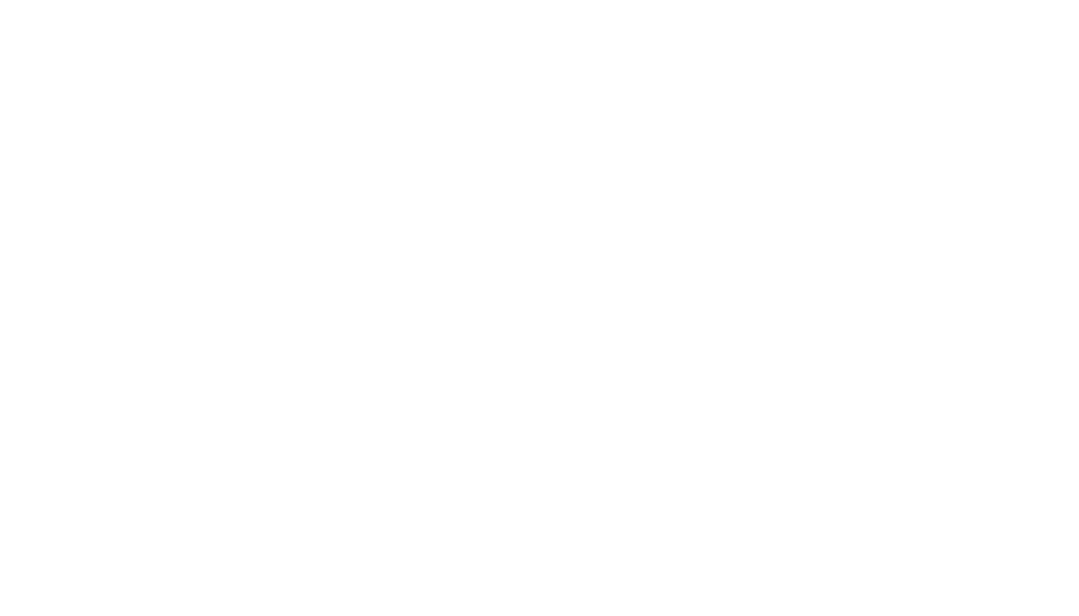
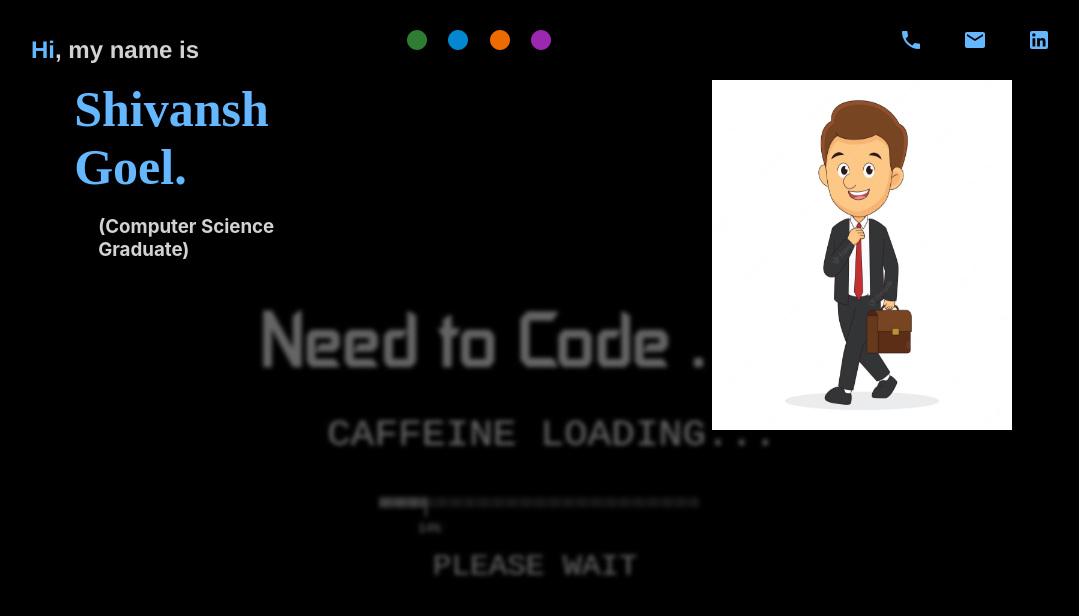
Before and after one commit to shivanshious/personal_portfolio, a React (Create React App) app: page / in a window 1280 px wide. Shown: the top 616 px of the page, without its empty margins (129-1208 px from the left). Built offline with nearby package versions, Linux system fonts and the light colour scheme; the HTML template or start-up script is replaced by a standard one.

Commit message:
header and cover ready

```diff
--- a/package.json
+++ b/package.json
@@ -3,6 +3,10 @@
   "version": "0.1.0",
   "private": true,
   "dependencies": {
+    "@emotion/react": "^11.10.6",
+    "@emotion/styled": "^11.10.6",
+    "@mui/icons-material": "^5.11.11",
+    "@mui/material": "^5.11.14",
     "@testing-library/jest-dom": "^5.16.5",
     "@testing-library/react": "^13.4.0",
     "@testing-library/user-event": "^13.5.0",
--- a/src/App.css
+++ b/src/App.css
@@ -0,0 +1,21 @@
+/*  Some common styles */
+
+.spaceBetween{
+    display: flex;
+    align-items: center;
+    justify-content: space-between;
+}
+
+.spaceAround{
+    display: flex;
+    align-items: center;
+    justify-content: space-around;
+}
+
+.width100{
+    width: 100%;
+}
+
+.container{
+    margin: 0 6rem;
+}
--- a/src/App.js
+++ b/src/App.js
@@ -1,8 +1,11 @@
 import './App.css';
+import Homepage from './pages/Homepage';
 
 function App() {
   return (
-    <></>
+    <>
+    <Homepage />
+    </>
   );
 }
 
--- /dev/null
+++ b/src/components/CoverInfo.js
@@ -0,0 +1,25 @@
+import React from "react";
+import styles from "../styles/coverInfo.module.css";
+import profile from "../Images/portfolio.avif";
+import cover from "../Images/cover_background.jpg";
+
+const CoverInfo = () => {
+  return (
+    <>
+      <div className="container">
+        <div className={`${styles.cover_container} spaceAround`}>
+          <div className={`${styles.left_cover} `}>
+            <h1 className={`${styles.name}`}>Shivansh Goel.</h1>
+            <h3>(Computer Science Graduate)</h3>
+            <img src={cover} alt="cover" />
+          </div>
+          <div className={`${styles.right_cover}`}>
+            <img src={profile} alt="profile" />
+          </div>
+        </div>
+      </div>
+    </>
+  );
+};
+
+export default CoverInfo;
--- /dev/null
+++ b/src/components/Header.js
@@ -0,0 +1,36 @@
+import React from "react";
+import styles from "../styles/header.module.css";
+import EmailIcon from "@mui/icons-material/Email";
+import LinkedInIcon from "@mui/icons-material/LinkedIn";
+import LocalPhoneIcon from "@mui/icons-material/LocalPhone";
+import CircleIcon from "@mui/icons-material/Circle";
+
+const Header = () => {
+  return (
+    <>
+      <div className={`${styles.main_header} spaceBetween width100`}>
+        <div className={`${styles.left_header}`}>
+          <h2>
+            <span>Hi</span>, my name is
+          </h2>
+        </div>
+        <div className={`${styles.mid_header} spaceAround`}>
+          <CircleIcon color="success" />
+          <CircleIcon color="info" />
+          <CircleIcon color="warning" />
+          <CircleIcon color="secondary" />
+        </div>
+        <div className={`${styles.right_header} spaceBetween`}>
+          <div style={{ width: "10%" }}></div>
+          <div className={`${styles.right_header_icons_container} spaceAround`}>
+            <LocalPhoneIcon style={{ color: "#65b8ff" }} />
+            <EmailIcon style={{ color: "#65b8ff" }} />
+            <LinkedInIcon style={{ color: "#65b8ff" }} />
+          </div>
+        </div>
+      </div>
+    </>
+  );
+};
+
+export default Header;
--- a/src/index.css
+++ b/src/index.css
@@ -5,6 +5,7 @@ body {
     sans-serif;
   -webkit-font-smoothing: antialiased;
   -moz-osx-font-smoothing: grayscale;
+  background-color: black;
 }
 
 code {
--- /dev/null
+++ b/src/pages/Homepage.js
@@ -0,0 +1,14 @@
+import React from "react";
+import CoverInfo from "../components/CoverInfo";
+import Header from "../components/Header";
+
+const Homepage = () => {
+  return (
+    <>
+      <Header />
+      <CoverInfo />
+    </>
+  );
+};
+
+export default Homepage;
--- /dev/null
+++ b/src/styles/coverInfo.module.css
@@ -0,0 +1,42 @@
+.cover_container {
+    align-items: flex-start;
+}
+
+.left_cover {
+    width: 30%;
+}
+
+.left_cover img {
+    opacity: 0.4;
+    height: 300px;
+    width: 1100px;
+    position: inherit;
+    z-index: 1;
+    filter: blur(2px);
+}
+
+.left_cover h3 {
+    color: rgb(210, 210, 210);
+    margin-left: 6.5rem;
+}
+
+.name {
+    margin: 0;
+    font-size: 50px;
+    color: #65b8ff;
+    font-family: serif;
+    margin-left: 5rem;
+}
+
+.right_cover {
+    width: 60%;
+}
+
+.right_cover img {
+    height: 350px;
+    width: 300px;
+    float: right;
+    margin-right: 1rem;
+    position: relative;
+    z-index: 10;
+}
--- /dev/null
+++ b/src/styles/header.module.css
@@ -0,0 +1,34 @@
+.main_header {
+    height: 5rem;
+}
+
+.left_header {
+    width: 20%;
+    margin-left: 10rem;
+}
+
+.mid_header {
+    width: 13%;
+}
+
+.right_header {
+    width: 30%;
+    padding: 1rem 3rem;
+}
+
+.right_header_icons_container {
+    width: 50%;
+    margin-right: 2rem;
+}
+
+.left_header h2 span {
+    color: #65b8ff;
+    margin-bottom: 0;
+    font-family: 'Franklin Gothic Medium', 'Arial Narrow', Arial, sans-serif;
+}
+
+.left_header h2 {
+    color: rgb(210, 210, 210);
+    margin-bottom: 0;
+    font-family: 'Franklin Gothic Medium', 'Arial Narrow', Arial, sans-serif;
+}
```
Also changed, not shown: src/Images/cover_background.jpg (added), 1 other file (tests, documents, lock files or other folders).
